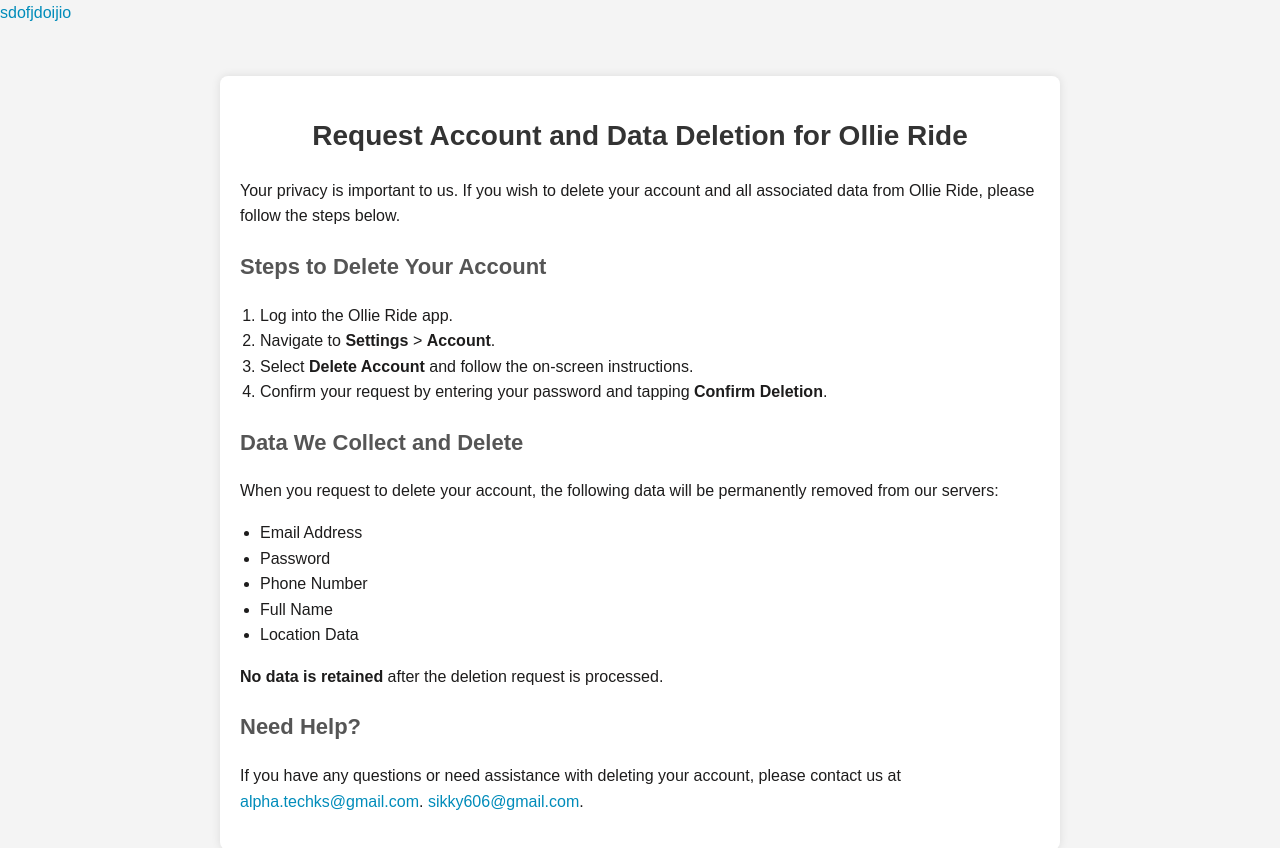
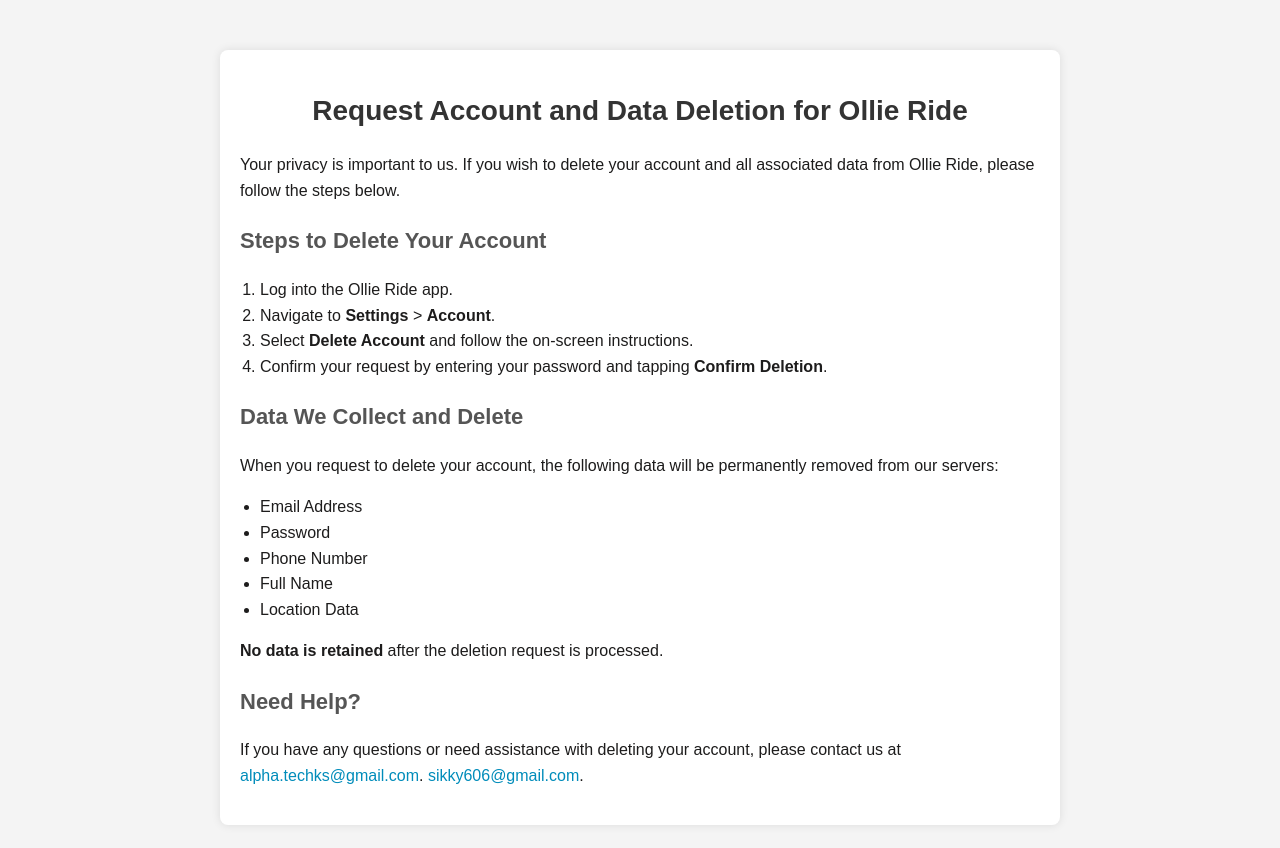
Before and after one commit to sparkle666/ollie-ride-data-privacy, a website: page index.html in a window 1280 px wide. Drawn offline with Linux system fonts and the light colour scheme.

Commit message:
FEAT: added privacy.html

```diff
--- a/index.html
+++ b/index.html
@@ -12,7 +12,6 @@
     <script type="module" src="script.js"></script>
   </head>
 <body>
-  <a href="/page2.html">sdofjdoijio</a>
   <div class="container">
   <h1>Request Account and Data Deletion for Ollie Ride</h1>
   <p>Your privacy is important to us. If you wish to delete your account and all associated data from Ollie Ride, please follow the steps below.</p>
```
Also changed, not shown: privacy.html (renamed from page2.html).
